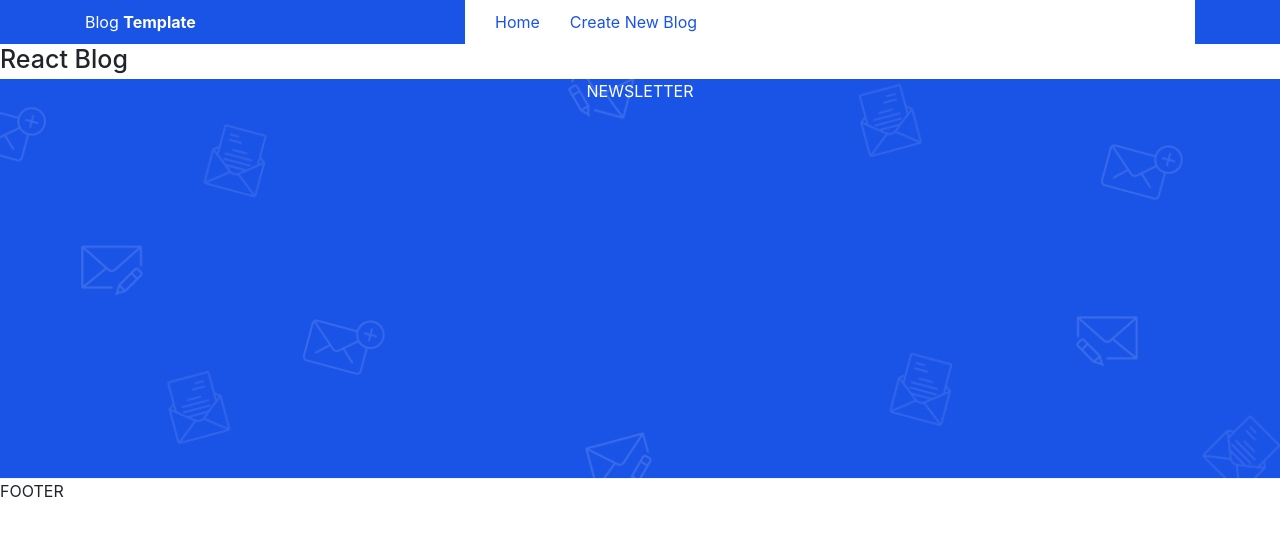
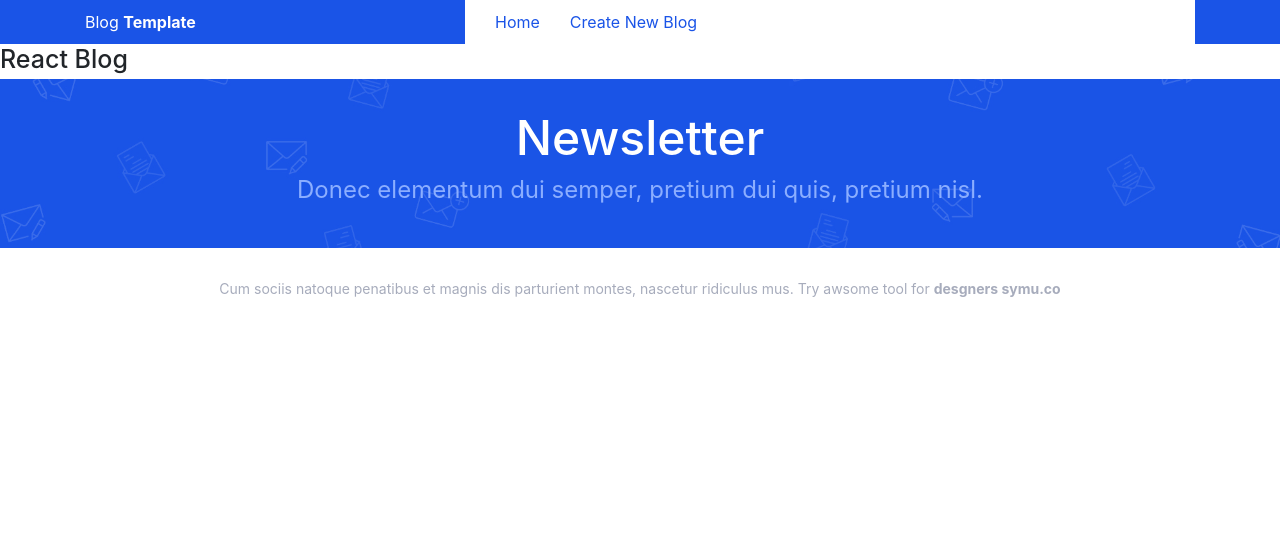
Before and after one commit to jknowles94/React-blog, a React (Create React App) app: page / in a window 1280 px wide. Shown: the top 536 px of the page. Built offline with nearby package versions, Linux system fonts and the light colour scheme.

Commit message:
Overlay for sidebar

```diff
--- a/src/App.js
+++ b/src/App.js
@@ -20,7 +20,7 @@ class App extends Component {
   render() {
     return (
       <Fragment>
-        <Sidebar show={this.state.showSidebar}/>
+        <Sidebar show={this.state.showSidebar} overlayClick={this.sidebarClickHandler}/>
         <Header sidebarClick={this.sidebarClickHandler}>Blog <strong>Template</strong></Header>
         <h1>React Blog</h1>
         <Newsletter/>
--- a/src/components/Footer/Footer.js
+++ b/src/components/Footer/Footer.js
@@ -1,8 +1,14 @@
 import React from 'react';
+import './Footer.scss';
+import Container from 'react-bootstrap/Container';
 
 const Footer = (props) => {
     return (
-      <div><p>FOOTER</p></div>
+      <div className="Footer">
+        <Container>
+          <p class="text-center">Cum sociis natoque penatibus et magnis dis parturient montes, nascetur ridiculus mus. Try awsome tool for <strong>desgners symu.co</strong></p>
+        </Container>
+      </div>
     );
 }
 
--- /dev/null
+++ b/src/components/Footer/Footer.scss
@@ -0,0 +1,7 @@
+.Footer {
+  padding: 30px 0;
+  color: #a7acbc;
+  p {
+    font-size: 1.4rem;
+  }
+}
--- a/src/components/Newsletter/Newsletter.js
+++ b/src/components/Newsletter/Newsletter.js
@@ -4,7 +4,8 @@ import './Newsletter.scss';
 const Newsletter = (props) => {
     return (
       <div className="NewsletterSignUp">
-        <p>NEWSLETTER</p>
+        <h1>Newsletter</h1>
+        <p>Donec elementum dui semper, pretium dui quis, pretium nisl.</p>
       </div>
     );
 }
--- a/src/components/Newsletter/Newsletter.scss
+++ b/src/components/Newsletter/Newsletter.scss
@@ -1,8 +1,23 @@
 .NewsletterSignUp {
   background: url('../../assets/newsletter-bg.jpg') no-repeat center;
   background-size: cover;
-  height: 400px;
   width: 100%;
   color: #fff;
   text-align: center;
+  padding: 30px 0;
+
+  h1 {
+    font-size: 3.4rem;
+    @media (min-width: 576px) {
+      font-size: 4.8rem;
+    }
+  }
+
+  p {
+    color: #8baeff;
+    @media (min-width: 576px) {
+      font-size: 2.4rem;
+    }
+  }
+
 }
--- /dev/null
+++ b/src/components/UI/Overlay/Overlay.js
@@ -0,0 +1,14 @@
+import React from 'react';
+import './Overlay.scss';
+
+const Overlay = (props) => {
+  const classes = ['Overlay'];
+  if (props.show) {
+    classes.push("active");
+  }
+  return (
+    <div className={classes.join(' ')} onClick={props.clicked}></div>
+  );
+};
+
+export default Overlay;
--- /dev/null
+++ b/src/components/UI/Overlay/Overlay.scss
@@ -0,0 +1,17 @@
+.Overlay {
+  position: fixed;
+  top: 0;
+  left: 0;
+  width: 100%;
+  height: 100vh;
+  background: rgb(0,0,0);
+  z-index: 2;
+  visibility: hidden;
+  opacity: 0;
+  transition: opacity 300ms, visibility 0s;
+
+  &.active {
+    visibility: visible;
+    opacity: 0.7;
+  }
+}
--- a/src/components/UI/Sidebar/Sidebar.js
+++ b/src/components/UI/Sidebar/Sidebar.js
@@ -1,5 +1,6 @@
 import React from 'react';
 import './Sidebar.scss';
+import Overlay from '../Overlay/Overlay';
 
 const Sidebar = (props) => {
   const classes = ['Sidebar'];
@@ -7,6 +8,7 @@ const Sidebar = (props) => {
     classes.push("active");
   }
   return (
+    <React.Fragment>
       <div className={classes.join(' ')}>
         {/* <Nav activeKey="/">
           <Nav.Item>
@@ -17,6 +19,8 @@ const Sidebar = (props) => {
           </Nav.Item>
         </Nav> */}
       </div>
+      <Overlay show={props.show} clicked={props.overlayClick}></Overlay>
+    </React.Fragment>
   );
 };
 
```
Lines whose indentation alone changed are shown as unchanged.
